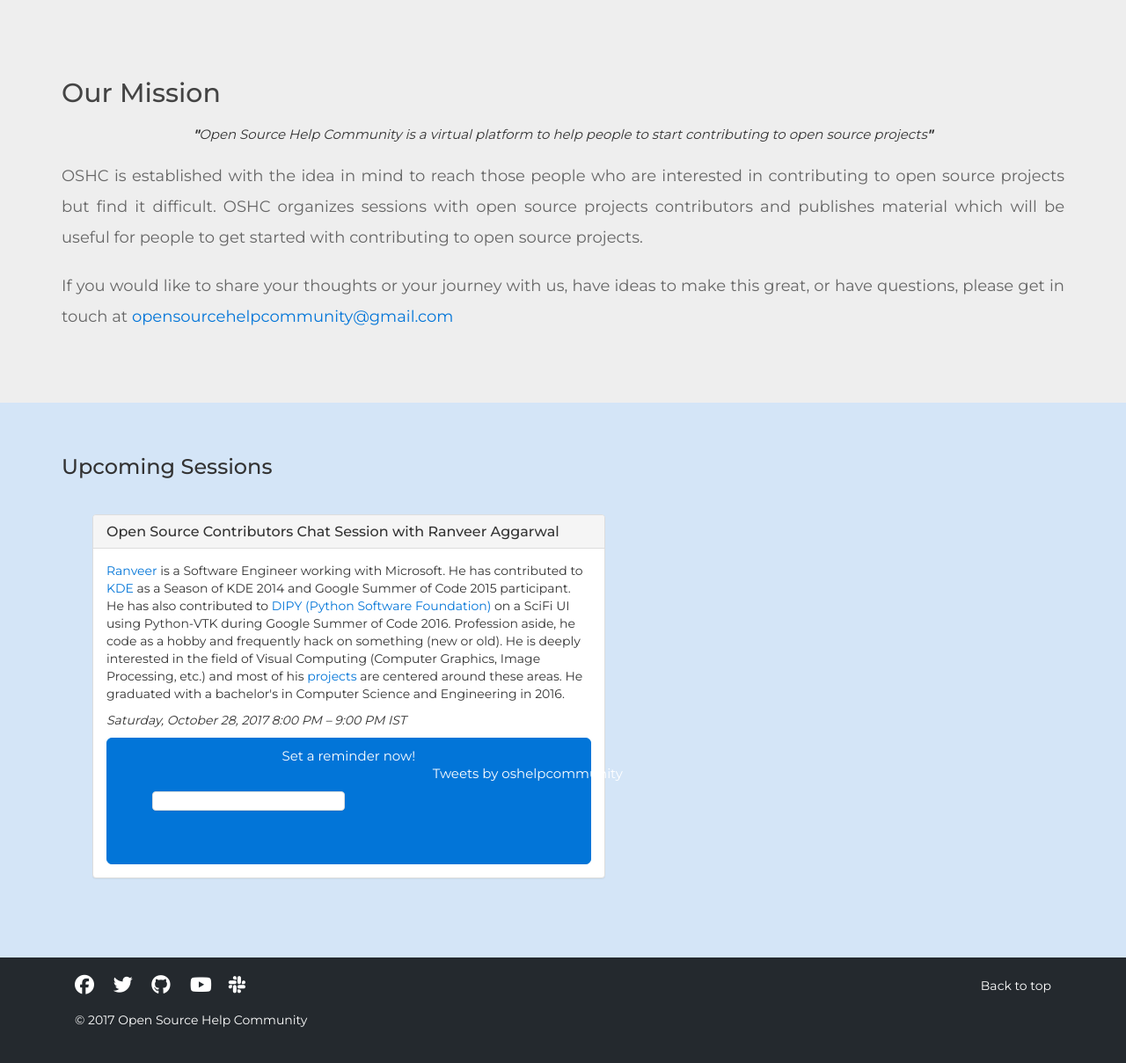
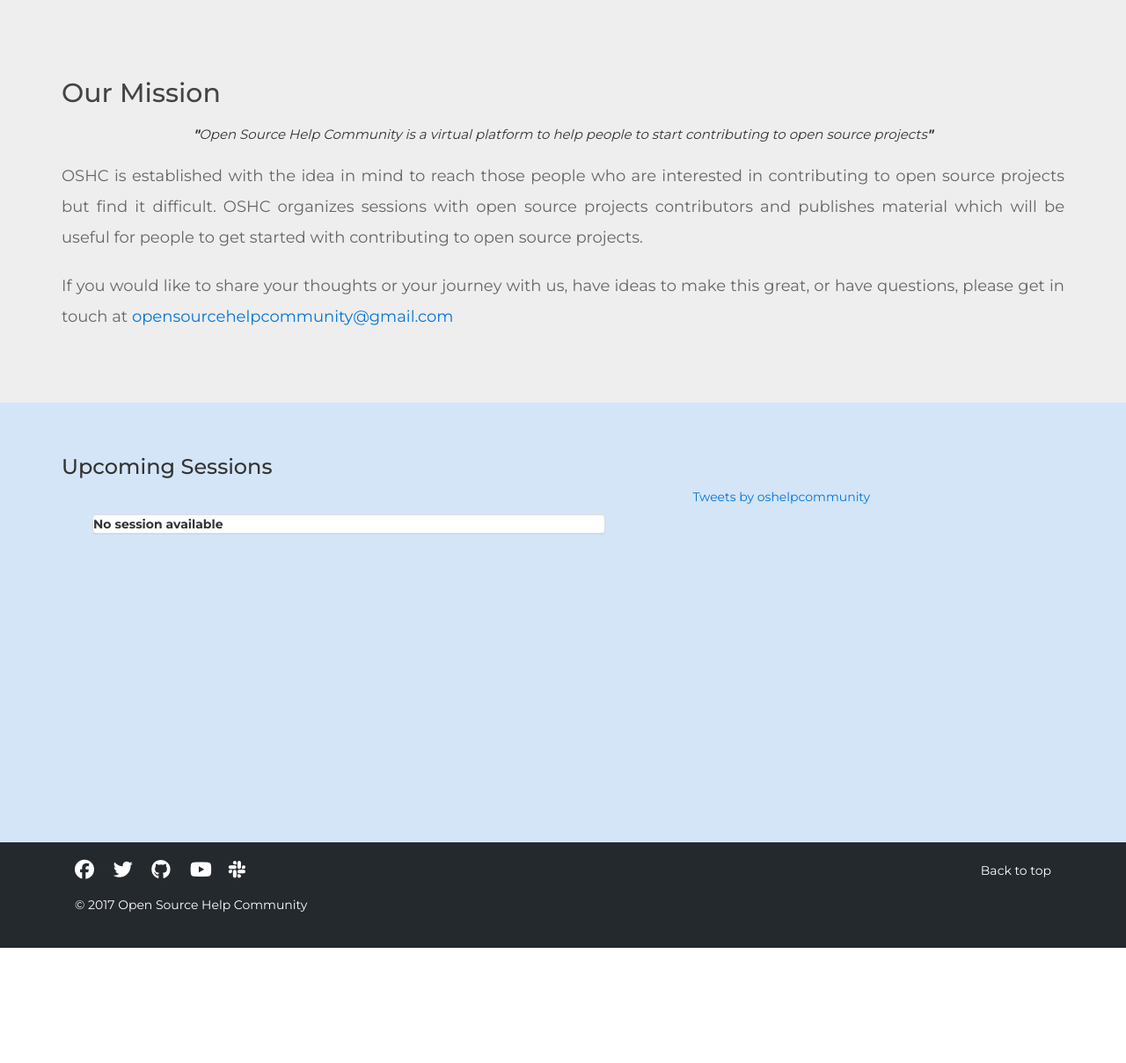
Before and after one commit to OpenSourceHelpCommunity/OpenSourceHelpCommunity.github.io, a Django app: page / in a window 1280 px wide. Shown: the part 561-1770 px from the top of the page at 88% size. After the commit the page ends 1639 px from the top, so only its background shows below. Run offline with Django 3.2, Linux system fonts and the light colour scheme; data that the repository does not hold is empty; some libraries are stand-ins or nearby versions.

Commit message:
Fix main page ui issues

```diff
--- a/oshc/main/templates/index.html
+++ b/oshc/main/templates/index.html
@@ -32,19 +32,6 @@
 	<div class="container">
 		<h3>Upcoming Sessions</h3>
 
-			<div class="row">
-				<div class="col-md-7 left-session-info">
-					<div class="panel panel-default">
-						<div class="panel-heading">
-							<h3 class="panel-title">Open Source Contributors Chat Session with Ranveer Aggarwal</h3>
-						</div>
-						<div class="panel-body">
-							<a href="http://ranveeraggarwal.com/">Ranveer</a> is a Software Engineer working with Microsoft. He has contributed to <a href="https://www.kde.org/">KDE</a> as a Season of KDE 2014 and Google Summer of Code 2015 participant. He has also contributed to <a href="http://nipy.org/dipy/">DIPY (Python Software Foundation)</a> on a SciFi UI using Python-VTK during Google Summer of Code 2016. Profession aside, he code as a hobby and frequently hack on something (new or old). He is deeply interested in the field of Visual Computing (Computer Graphics, Image Processing, etc.) and most of his <a href="https://github.com/ranveeraggarwal">projects</a> are centered around these areas. He graduated with a bachelor's in Computer Science and Engineering in 2016.
-							<div class="line-gap-10px"></div>
-							<i>Saturday, October 28, 2017 8:00 PM – 9:00 PM IST</i>
-							<div class="line-gap-10px"></div>
-							<button type="button" class="btn btn-lg btn-primary sRegister">
-								<a href="https://www.youtube.com/watch?v=FO9jtxWwfQs">Set a reminder now!</a>
 		<div class="row">
 			<div class="col-md-7 left-session-info">
 				<div class="panel panel-default">
```
